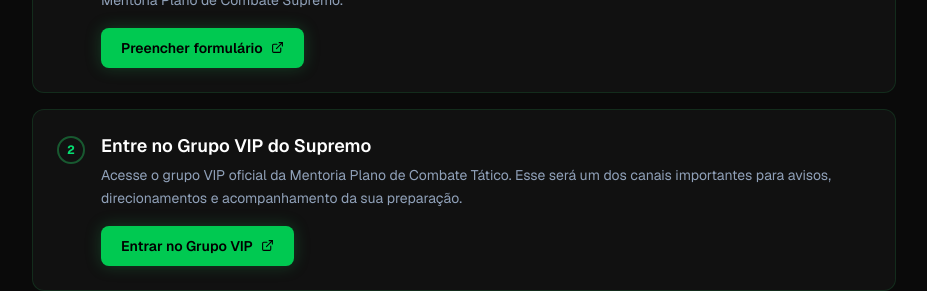
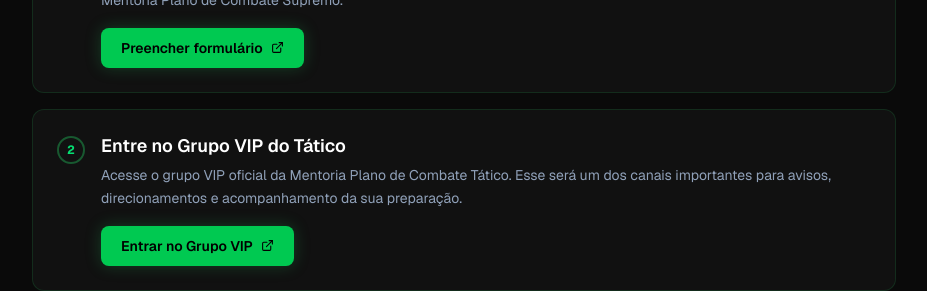
Before and after one commit to marketing942/fim-de-venda-cppem-mentoria-tatica, a Next.js app: page / in a window 1280 px wide. Shown: the part 800-1091 px from the top of the page, without its empty margins (176-1103 px from the left). Built offline with nearby package versions, Linux system fonts and the light colour scheme.

Commit message:
Update StepsChecklist.tsx

```diff
--- a/src/components/StepsChecklist.tsx
+++ b/src/components/StepsChecklist.tsx
@@ -19,7 +19,7 @@ const STEPS: Step[] = [
   },
   {
     id: 2,
-    title: "Entre no Grupo VIP do Supremo",
+    title: "Entre no Grupo VIP do Tático",
     description:
       "Acesse o grupo VIP oficial da Mentoria Plano de Combate Tático. Esse será um dos canais importantes para avisos, direcionamentos e acompanhamento da sua preparação.",
     buttonLabel: "Entrar no Grupo VIP",
```
